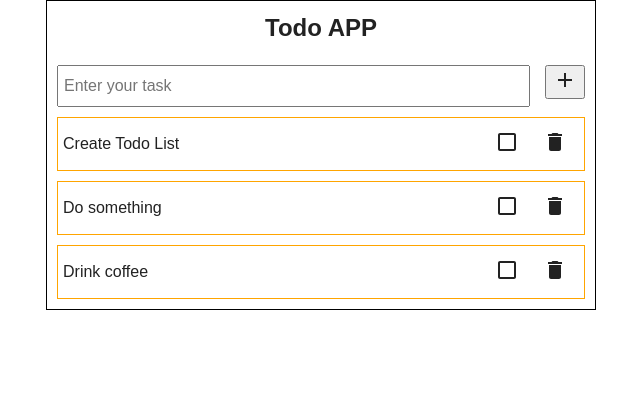
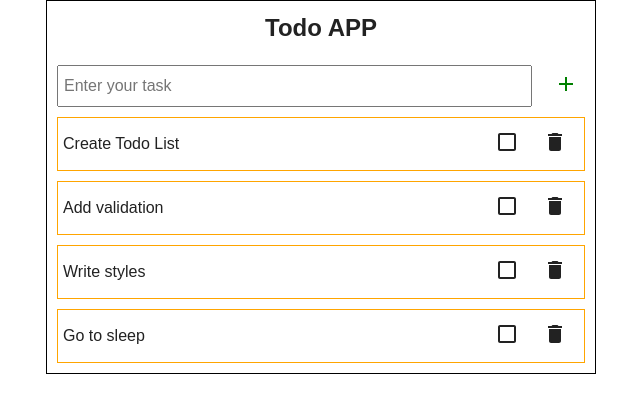
Before and after one commit to AndreiBelich/todoApp, a React (Create React App) app: page / in a window 1280 px wide. Shown: the top 402 px of the page, without its empty margins (319-959 px from the left). Built offline with nearby package versions, Linux system fonts and the light colour scheme.

Commit message:
add styles for components

```diff
--- a/src/components/Todo/TasksListItem/index.jsx
+++ b/src/components/Todo/TasksListItem/index.jsx
@@ -7,10 +7,9 @@ import IconButton from "components/Todo/IconButton";
 import style from "./TasksListItem.module.sass";
 
 function TasksListItem({caption, finishTask, onDelete, isFinish}) {
-
   return (
     <li className={style.tasksListItem}>
-      <span className={isFinish ? style.isFinish : ""}>{caption}</span>
+      <span className={cn({[style.isFinish]: isFinish})}>{caption}</span>
       <div className={style.buttonsWrapper}>
         <IconButton handler={finishTask}>
           {isFinish ? <CheckIcon/> : <CheckBoxOutlineBlankIcon/>}
--- a/src/components/Todo/forms/AddTask/AddTask.module.sass
+++ b/src/components/Todo/forms/AddTask/AddTask.module.sass
@@ -15,3 +15,9 @@
   top: -20px
   left: 0
   color: red
+
+.addButton
+  height: 100%
+  background-color: transparent
+  color: green
+  border: 1px solid transparent
--- a/src/components/Todo/forms/AddTask/index.jsx
+++ b/src/components/Todo/forms/AddTask/index.jsx
@@ -34,7 +34,7 @@ function AddTask ({ handler }) {
             placeholder='Enter your task'
           />
           <ErrorMessage className={style.errorMessage} component="div" name="taskField"/>
-          <Field name="submitButton" component={CustomInputComponent} />
+          <Field className={style.addButton} name="submitButton" component={CustomInputComponent} />
         </div>
       </Form>
     </Formik>
--- a/src/components/Todo/index.jsx
+++ b/src/components/Todo/index.jsx
@@ -13,12 +13,17 @@ const initialTasks = [
   },
   {
     id: uuid(),
-    title: 'Do something',
+    title: 'Add validation',
     isFinish: false
   },
   {
     id: uuid(),
-    title: 'Drink coffee',
+    title: 'Write styles',
+    isFinish: false
+  },
+  {
+    id: uuid(),
+    title: 'Go to sleep',
     isFinish: false
   }
 ]
--- a/src/components/shemas/shemas.js
+++ b/src/components/shemas/shemas.js
@@ -4,6 +4,6 @@ export const ADD_TASK_SCHEMA = Yup.object(
   {
     taskField: Yup.string().min(5, "Слишком просто! Введите больше символов!")
                            .max(75, "Сомневаюсь что ты дочитаешь такое длинное задание!")
-                           .required()
+                           .required("Нельзя добавлять пустые задания! Скорее придумай и запиши его!")
   }
 );
```
